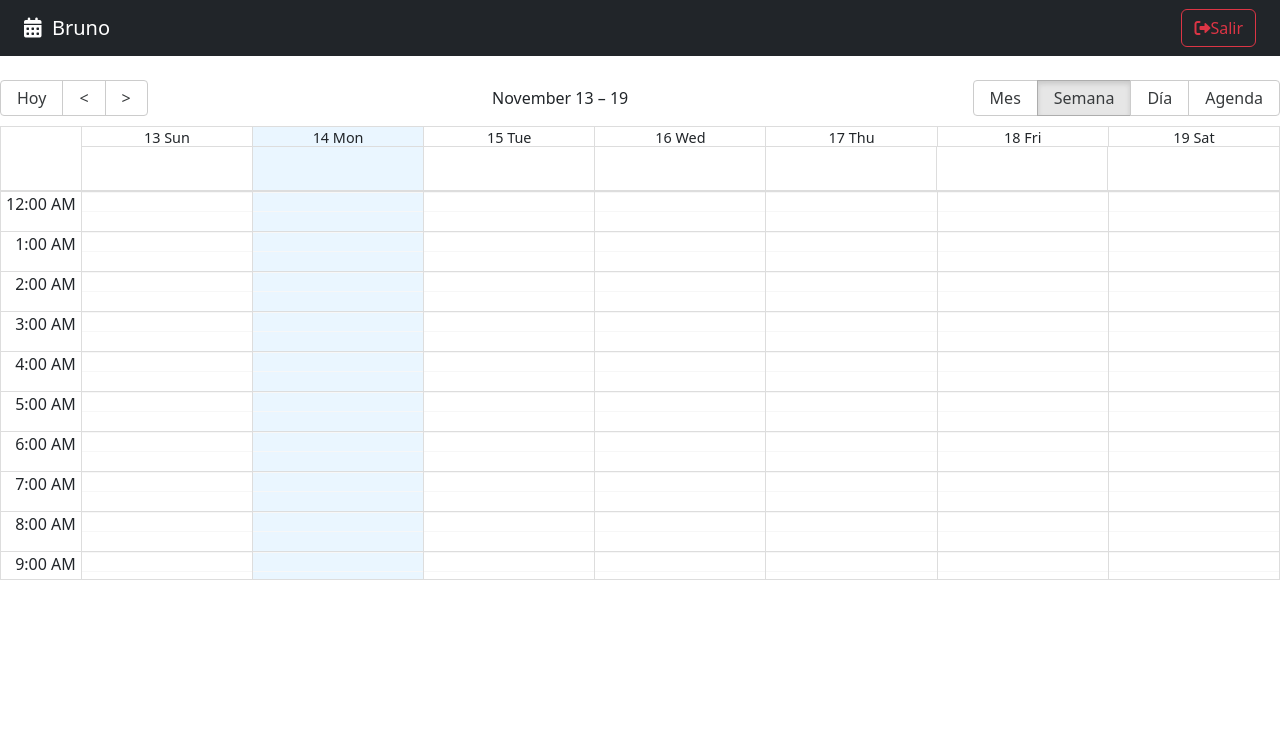
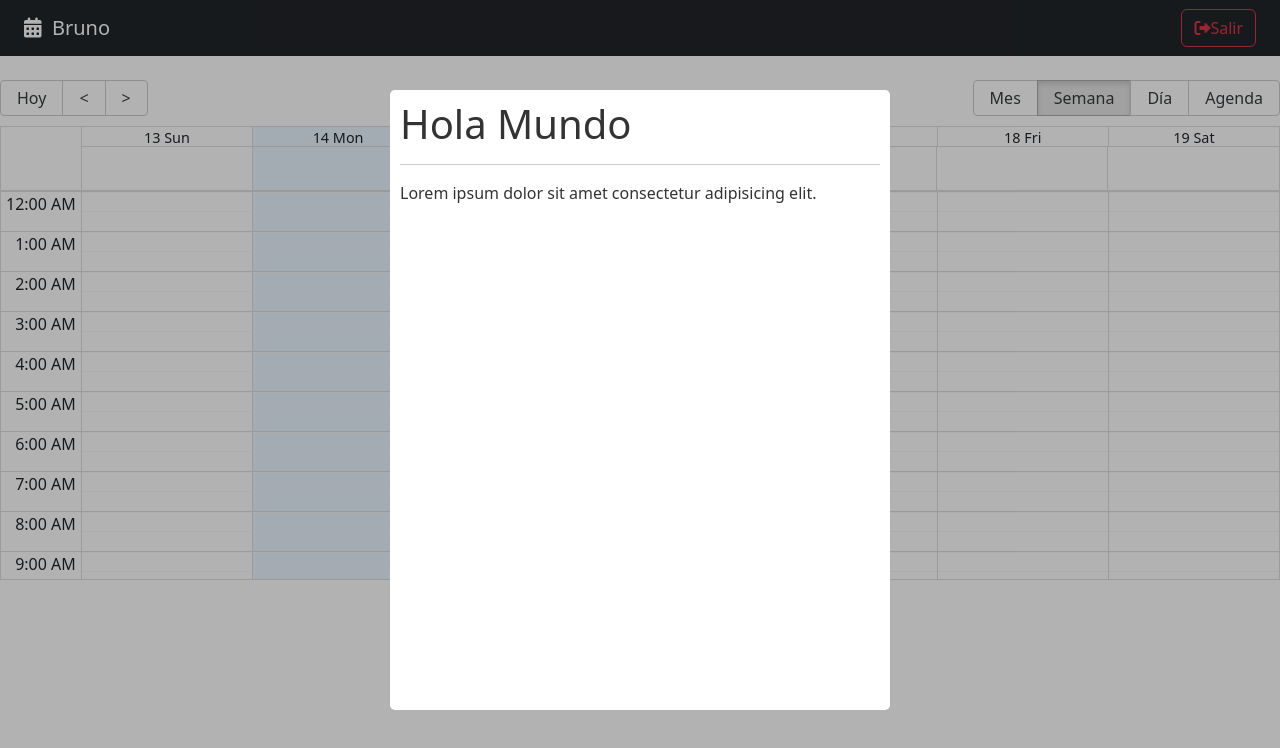
Before and after one commit to br1lisboa/REACT-MERN-CALENDAR-APP, a React (Vite) app: page / in a window 1280 px wide. Shown: the top 748 px of the page. Built offline with nearby package versions, Linux system fonts and the light colour scheme.

Commit message:
modal ok - custom styles

```diff
--- a/package.json
+++ b/package.json
@@ -13,6 +13,7 @@
     "react": "^18.2.0",
     "react-big-calendar": "^1.5.2",
     "react-dom": "^18.2.0",
+    "react-modal": "^3.16.1",
     "react-router-dom": "6"
   },
   "devDependencies": {
--- /dev/null
+++ b/src/calendar/components/CalendarModal.jsx
@@ -0,0 +1,44 @@
+import { useState } from "react";
+import Modal from "react-modal"
+
+const customStyles = {
+    content: {
+        top: '50%',
+        left: '50%',
+        right: 'auto',
+        bottom: 'auto',
+        marginRight: '-50%',
+        transform: 'translate(-50%, -50%)',
+    },
+};
+
+Modal.setAppElement('#root');
+
+
+export const CalendarModal = () => {
+
+    const [isOpen, setIsOpen] = useState(true)
+
+    const onCloseModal = () => {
+        console.log('Cerrando modal')
+        setIsOpen(false)
+    }
+
+    return (
+        <Modal
+            isOpen={isOpen}
+            onRequestClose={onCloseModal}
+            style={customStyles}
+            contentLabel="Example Modal"
+            className="modal"
+            overlayClassName="modal-fondo"
+            closeTimeoutMS={200}
+        >
+
+            <h1>Hola Mundo</h1>
+            <hr />
+            <p>Lorem ipsum dolor sit amet consectetur adipisicing elit. </p>
+
+        </Modal>
+    )
+}
--- a/src/calendar/index.js
+++ b/src/calendar/index.js
@@ -4,3 +4,5 @@
 export * from './components/NavBar'
 
 export * from './components/CalendarEvent'
+
+export * from './components/CalendarModal'
--- a/src/calendar/pages/CalendarPage.jsx
+++ b/src/calendar/pages/CalendarPage.jsx
@@ -1,11 +1,11 @@
+import { useState } from 'react';
 import { Calendar } from 'react-big-calendar'
 import 'react-big-calendar/lib/css/react-big-calendar.css'
 
+import { addHours } from "date-fns";
+import { NavBar, CalendarEvent, CalendarModal } from "../"
+import { getMessagesES, localizer } from '../../helpers';
 
-import { addHours } from "date-fns";
-import { NavBar, CalendarEvent } from "../"
-import { getMessagesES, localizer } from '../../helpers';
-import { useState } from 'react';
 
 
 
@@ -77,6 +77,8 @@
                 onView={onViewChanged}
             />
 
+            <CalendarModal />
+
         </>
     )
 }
--- a/src/style.css
+++ b/src/style.css
@@ -0,0 +1,40 @@
+/* Modal */
+.ReactModalPortal>div {
+    opacity: 0;
+}
+
+.ReactModalPortal .ReactModal__Overlay {
+    align-items: center;
+    display: flex;
+    justify-content: center;
+    transition: opacity .2s ease-in-out;
+    z-index: 999;
+}
+
+.modal-fondo {
+    background-color: rgba(0, 0, 0, 0.3);
+    bottom: 0;
+    left: 0;
+    right: 0;
+    top: 0;
+    position: fixed;
+}
+
+.ReactModalPortal .ReactModal__Overlay--after-open {
+    opacity: 1;
+}
+
+.ReactModalPortal .ReactModal__Overlay--before-close {
+    opacity: 0;
+}
+
+.modal {
+    background: white;
+    border-radius: 5px;
+    color: rgb(51, 51, 51);
+    display: inline;
+    max-height: 620px;
+    max-width: 500px;
+    outline: none;
+    padding: 10px;
+}
```
Also changed, not shown: 1 other file (tests, documents, lock files or other folders).
